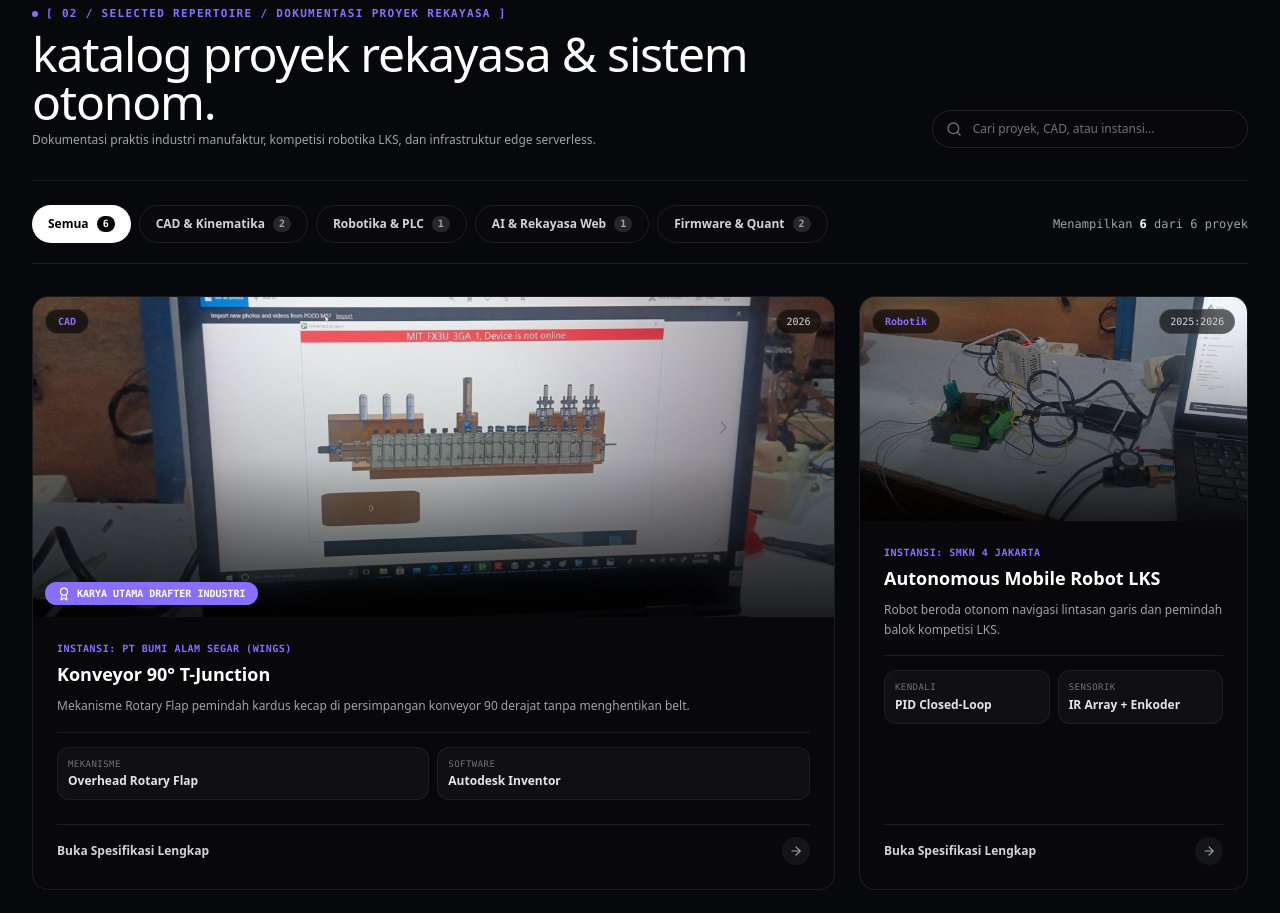
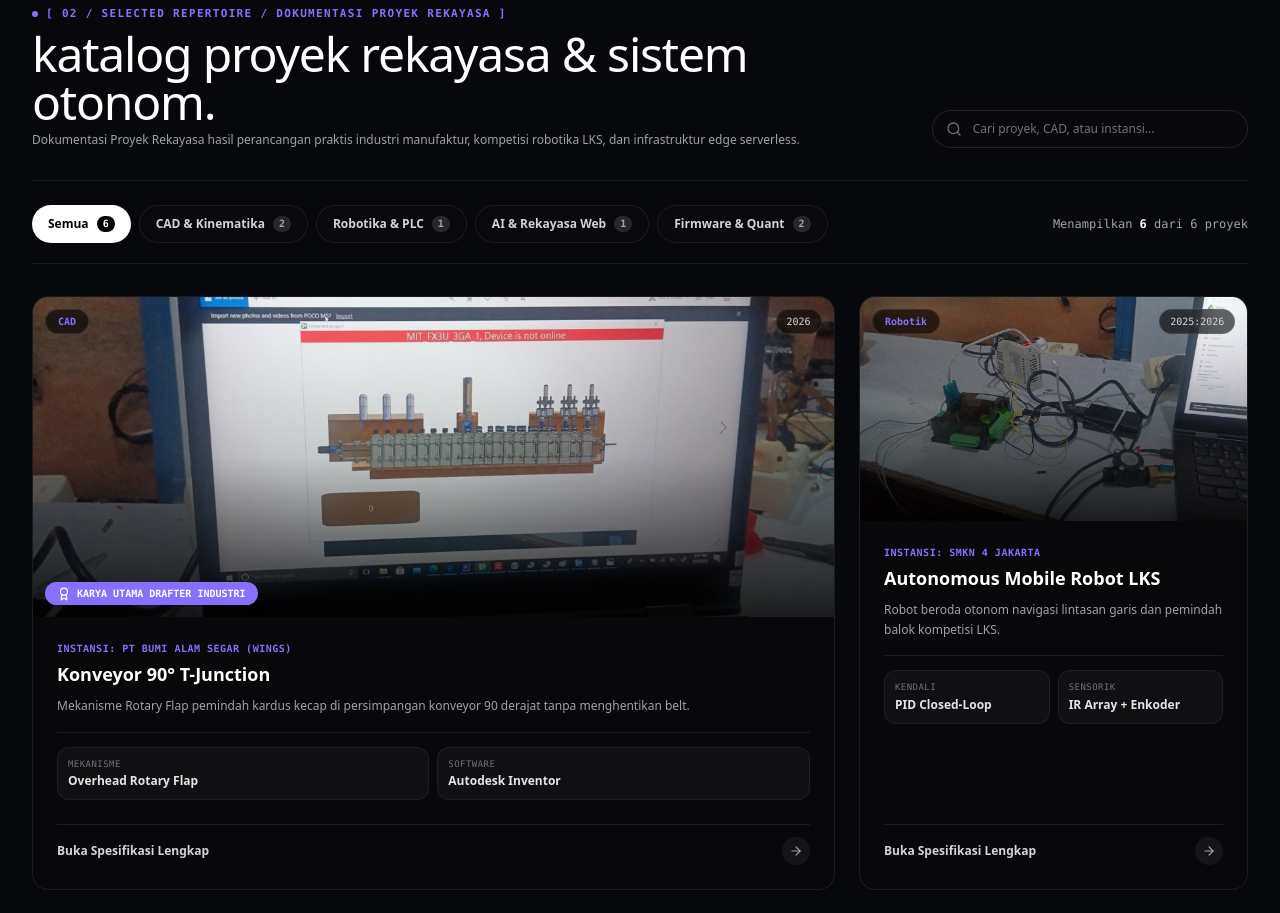
Before and after one commit to khayyis/bismillah-portfolio, a Next.js app: page / in a window 1280 px wide. Shown: the part 1780-2693 px from the top of the page. Built offline with nearby package versions, Linux system fonts and the light colour scheme.

Commit message:
fix(copy): exact case matching for verified project documentation string

```diff
--- a/components/ProjectsSection.jsx
+++ b/components/ProjectsSection.jsx
@@ -90,7 +90,7 @@ export default function ProjectsSection() {
               katalog proyek rekayasa & sistem otonom.
             </h2>
             <p className="mt-1.5 text-xs text-zinc-400">
-              Dokumentasi praktis industri manufaktur, kompetisi robotika LKS, dan infrastruktur edge serverless.
+              Dokumentasi Proyek Rekayasa hasil perancangan praktis industri manufaktur, kompetisi robotika LKS, dan infrastruktur edge serverless.
             </p>
           </div>
 
```
